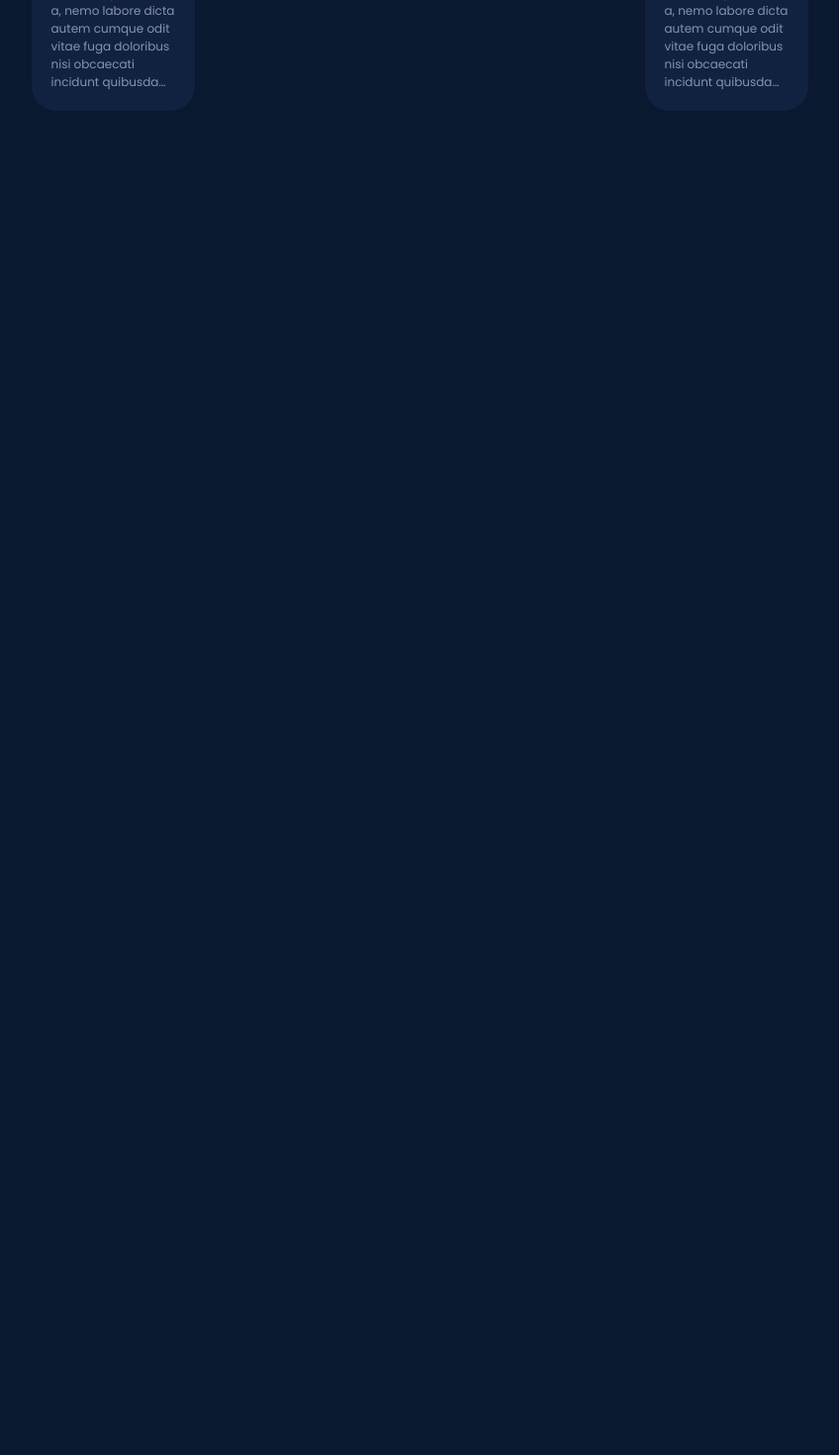
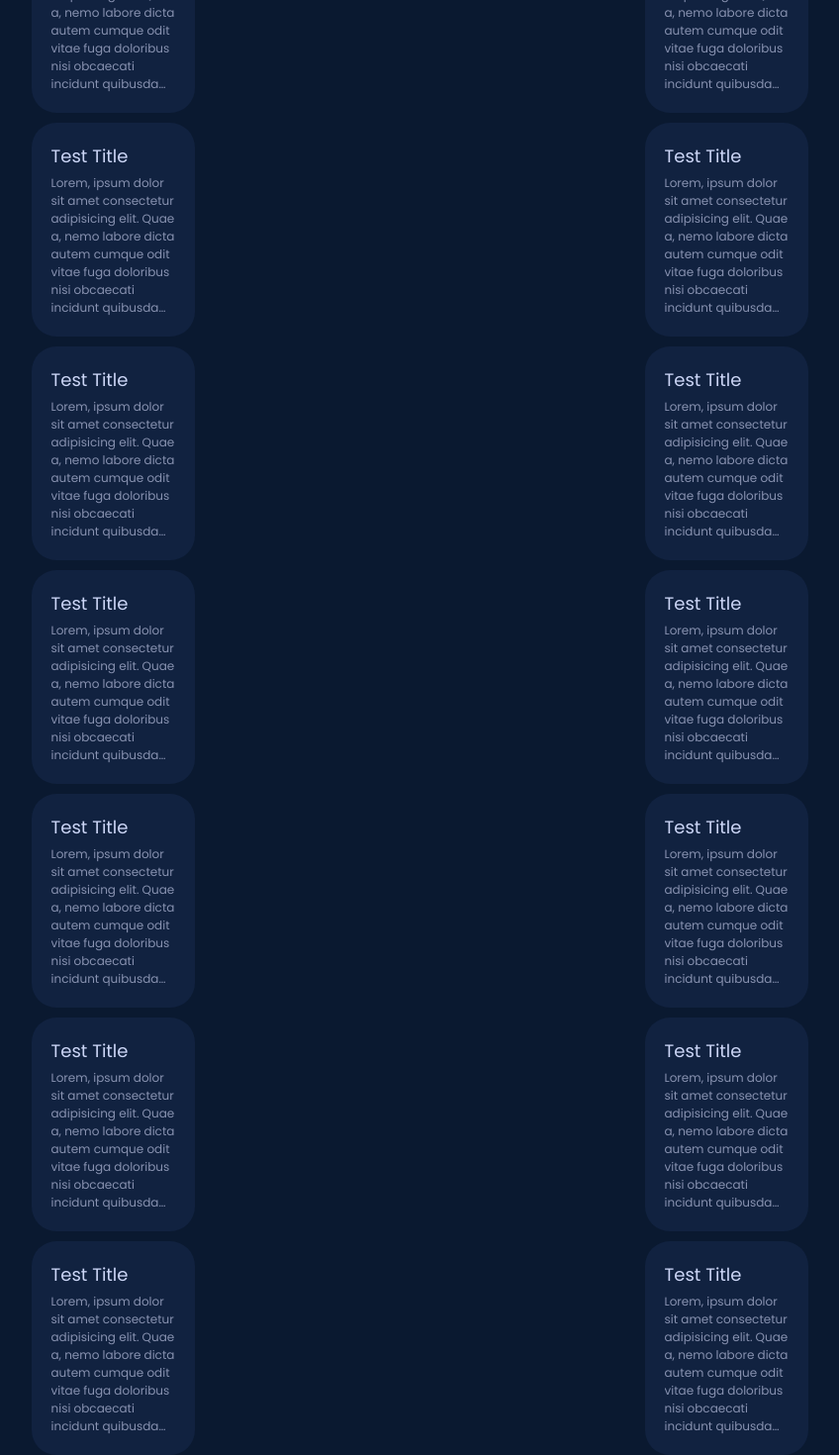
Before and after one commit to barreyrojohnmiko/RJSNotes, a React (Create React App) app: page /#/ in a window 1280 px wide. Shown: the part 920-2390 px from the top of the page at 99% size, without its empty margins (216-1064 px from the left). Before the commit the page ends 1032 px from the top, so only its background shows below. Built offline with nearby package versions, Linux system fonts and the light colour scheme.

Commit message:
added header transition

```diff
--- a/src/components/Note.tsx
+++ b/src/components/Note.tsx
@@ -21,6 +21,30 @@ const Note = () => {
         <NotePanel />
         <NotePanel />
       </div>
+      <div className="note-flex-container">
+        <NotePanel />
+        <NotePanel />
+      </div>
+      <div className="note-flex-container">
+        <NotePanel />
+        <NotePanel />
+      </div>
+      <div className="note-flex-container">
+        <NotePanel />
+        <NotePanel />
+      </div>
+      <div className="note-flex-container">
+        <NotePanel />
+        <NotePanel />
+      </div>
+      <div className="note-flex-container">
+        <NotePanel />
+        <NotePanel />
+      </div>
+      <div className="note-flex-container">
+        <NotePanel />
+        <NotePanel />
+      </div>
     </div>
   );
 };
--- a/src/views/Header.css
+++ b/src/views/Header.css
@@ -1,7 +1,21 @@
+.header {
+  position: fixed;
+  top: 0;
+  left: 0;
+  width: 100%;
+  z-index: 9999;
+  transition: top 0.3s ease-in-out;
+}
+
+.header--hidden {
+  top: -100%;
+}
+
 .header-container {
   display: flex;
   flex-direction: column;
   padding: 25px;
+  background: #0a1930;
 }
 
 .header-label {
--- a/src/views/Header.tsx
+++ b/src/views/Header.tsx
@@ -1,20 +1,15 @@
-import { useEffect } from "react";
+import React, { useState, useEffect } from "react";
 import "./Header.css";
 
 import { faMagnifyingGlass, faX } from "@fortawesome/free-solid-svg-icons";
 import { FontAwesomeIcon } from "@fortawesome/react-fontawesome";
 
 import { useDispatch, useSelector } from "react-redux";
-import {
-  setIsSearchTextCleared,
-  setSearchText,
-} from "../redux/views/Header/action";
+import { setIsSearchTextCleared, setSearchText } from "../redux/views/Header/action";
 
 const Header = () => {
   const dispatch: any = useDispatch();
-  const { searchText, isSearchTextCleared } = useSelector(
-    (state: any) => state.headerReducers
-  );
+  const { searchText, isSearchTextCleared } = useSelector((state: any) => state.headerReducers);
 
   const handleSearchTextChange = (event: any) => {
     dispatch(setSearchText(event.target.value));
@@ -33,11 +28,34 @@ const Header = () => {
     }
   }, [searchText, dispatch]);
 
+  // Header reactive on scroll
+  const [isHeaderVisible, setIsHeaderVisible] = useState(true);
+  const [prevScrollPos, setPrevScrollPos] = useState(0);
+
+  useEffect(() => {
+    const handleScroll = () => {
+      const currentScrollPos = window.pageYOffset;
+      setIsHeaderVisible(prevScrollPos > currentScrollPos || currentScrollPos < 10);
+      setPrevScrollPos(currentScrollPos);
+    };
+
+    window.addEventListener("scroll", handleScroll);
+    return () => window.removeEventListener("scroll", handleScroll);
+  }, [prevScrollPos, isHeaderVisible]);
+
+  useEffect(() => {
+    const noteSection = document.querySelector(".note-section") as HTMLElement;
+    if (noteSection) {
+      noteSection.style.paddingTop = `${isHeaderVisible ? "140px" : "45px"}`;
+    }
+  }, [isHeaderVisible]);
+
   return (
+    <header className={`header ${isHeaderVisible ? "header--visible" : "header--hidden"}`}>
       <div className="header-container">
         <div className="header-label">Notes</div>
         <div className="search-bar-container">
-        <FontAwesomeIcon icon={faMagnifyingGlass} className="search-bar-logo" />
+          <FontAwesomeIcon icon={faMagnifyingGlass} className="search-bar-logo"/>
           <input
             type="text"
             className="search-bar-text-field search-bar-font-settings"
@@ -47,18 +65,13 @@ const Header = () => {
           />
 
           {isSearchTextCleared ? null : (
-          <button
-            className="search-bar-remove-text-button-container"
-            onClick={clearSearchText}
-          >
-            <FontAwesomeIcon
-              icon={faX}
-              className="search-bar-remove-text-button"
-            />
+            <button className="search-bar-remove-text-button-container" onClick={clearSearchText}>
+              <FontAwesomeIcon icon={faX} className="search-bar-remove-text-button"/>
             </button>
           )}
         </div>
       </div>
+    </header>
   );
 };
 
```
Lines whose indentation alone changed are shown as unchanged.
